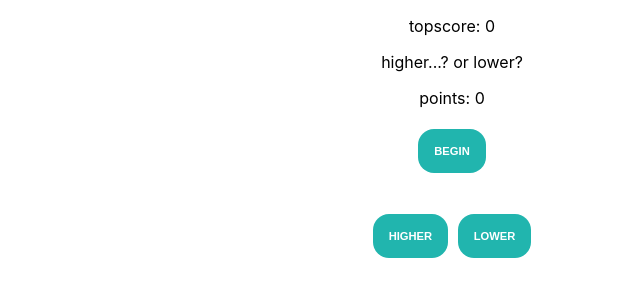
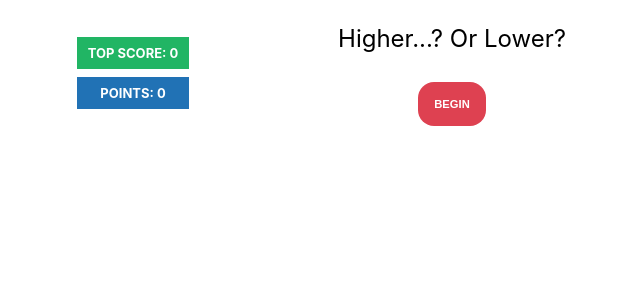
Before and after one commit to bencot234/higher-or-lower, a React (Create React App) app: page / in a window 1280 px wide. Shown: the top 300 px of the page, without its empty margins (188-828 px from the left). Built offline with nearby package versions, Linux system fonts and the light colour scheme; no server answers; the HTML template or start-up script is replaced by a standard one.

Commit message:
styling changes

```diff
--- a/src/App.css
+++ b/src/App.css
@@ -1,4 +1,7 @@
-
+.title {
+  font-size: 1.5rem;
+  text-transform: capitalize;
+}
 
 .btn {
   padding: 1rem;
@@ -32,21 +35,18 @@
   margin: 1rem;
 }
 
-@media (min-width: 600px) {
-  .cards-container {
-    display: flex;
-    justify-content: center;
-  }
-}
+
 
 main {
   text-align: center;
   position: relative;
+  max-width: 750px;
+  margin: 0 auto;
 }
 
 .game-over {
   position: absolute;
-  top: 58%;
+  top: 34%;
   left: 50%;
   transform: translate(-50%, -50%);
   background-color: white;
@@ -56,4 +56,57 @@ main {
   height: 250px;
   border: 1px solid black;
   border-radius: 10px;
+  width: 160px;
 }
+
+.top-score, .points {
+  position: absolute;
+  font-size: small;
+  text-transform: uppercase;
+  background-color: #21b564;
+  width: 6rem;
+  color: white;
+  font-weight: bold;
+  padding: 0.5rem;
+  border-top-right-radius: 5px;
+  border-bottom-right-radius: 5px;
+  top: 25px;
+}
+
+.points {
+  background-color: #2172b5;
+  top: 65px;
+}
+
+.begin-btn {
+  background-color: #de4151;
+  transition: 0.5s;
+}
+
+.begin-btn:hover {
+  background-color: #21b5ae;
+  transition: 0.5s;
+}
+
+
+@media (min-width: 600px) {
+  .cards-container {
+    display: flex;
+    justify-content: center;
+  }
+
+  .game-over {
+    top: 53%;
+  }
+
+  .top-score,
+  .points {
+    border-radius: 0px;
+  }
+  .points {
+    top: 40px;
+  }
+  .top-score {
+    top: 0
+  }
+}
--- a/src/App.js
+++ b/src/App.js
@@ -1,6 +1,5 @@
 import './App.css'
 import axios from 'axios'
-import data from './data'
 import { useState, useEffect } from 'react'
 import ScoreModal from './ScoreModal'
 
@@ -13,13 +12,6 @@ const getLocalStorage = () => {
 }
 
 function App() {
-	// 1. have initial random card
-	// 2. when you click button a new card shows up next the the initial card
-	// 3. compare the value of the new card and the initial card
-	// 4. if the value of the new card is greater than the initial card, set the new card as the new value for the initial card, add 1 to the score
-	// 5. if the cards values are the same, show message 'the cards are the same!'. dont give any points
-	// 6. if the initial card value is greater than the the new card, show score. game over. give option to play again
-
 	const [initialCard, setInitialCard] = useState(null);
 	const [nextCard, setNextCard] = useState({});
 	const [showNextCard, setShowNextCard] = useState(false);
@@ -29,6 +21,7 @@ function App() {
 	const [showModal, setShowModal] = useState(false);
 	const [deckId, setDeckId] = useState('');
 	const [showButton, setShowButton] = useState(true);
+	const [showButtons, setShowButtons] = useState(false);
 	const [anotherGame, setAnotherGame] = useState(false);
 	const [topScore, setTopScore] = useState(getLocalStorage());
 
@@ -72,6 +65,7 @@ function App() {
 		setShowButton(false)
 		setShowModal(false)
 		setShowNextCard(false)
+		setShowButtons(true)
 	}
 
 	useEffect(() => {
@@ -79,10 +73,10 @@ function App() {
 	}, [])
 
 	const rightGuess = () => {
-		console.log('right')
 		setPoints((oldPoints) => {
 			return oldPoints + 1;
 		})
+		setDisabled(true)
 		setTimeout(() => {
 			setInitialCard(nextCard)
 			setShowNextCard(false)
@@ -101,23 +95,27 @@ function App() {
 	}
 
 	const sameGuess = () => {
-		console.log('same')
 		setMessage('The values are the same!')
+		setDisabled(true)
 		setTimeout(() => {
+			setShowNextCard(false)
 			setMessage('')
 			drawNextCard();
+			setDisabled(false)
 		}, 3000)
 	}
 
 	const wrongGuess = () => {
-		console.log('wrong')
+		setDisabled(true)
+		setTimeout(() => {
 			setShowModal(true)
-		setDisabled(true)
 			setShowButton(true)
 			setAnotherGame(true)
 			if (points > topScore) {
+				setTopScore(points)
 				localStorage.setItem('topScore', JSON.stringify(points))
 			}
+		}, 1000)
 	}
 
 	const compareValues = async (guess) => {
@@ -138,13 +136,13 @@ function App() {
 
 	return (
 		<main>
-			<p>topscore: {topScore}</p>
-			{showModal && <ScoreModal points={points}/>}
-			<p>higher...? or lower?</p>
+			<p className='title'>higher...? or lower?</p>
+			{showModal && <ScoreModal points={points} topScore={topScore}/>}
 
 			<p>{message}</p>
-			<p>points: {points}</p>
-			<button className={`${showButton ? 'show' : 'hide'}  btn`} onClick={beginGame}>{anotherGame ? 'play again' : 'begin'}</button>
+			<p className='top-score'>top score: {topScore}</p>
+			<p className='points'>points: {points}</p>
+			<button className={`${showButton ? 'show' : 'hide'}  btn begin-btn`} onClick={beginGame}>{anotherGame ? 'play again' : 'begin'}</button>
 			<div className="cards-container">
 				{initialCard &&
 					<div>
@@ -158,8 +156,11 @@ function App() {
 				}
 
 			</div>
+			<div className={showButtons ? 'show' : 'hide'}>
 				<button className="btn" disabled={disabled} onClick={() => compareValues('higher')}>higher</button>
 				<button className="btn" disabled={disabled} onClick={() => compareValues('lower')}>lower</button>
+
+			</div>
 		</main>
 	);
 }
--- a/src/ScoreModal.js
+++ b/src/ScoreModal.js
@@ -1,9 +1,10 @@
 import React from 'react'
 
-const ScoreModal = ({points}) => {
+const ScoreModal = ({points, topScore}) => {
   return (
     <div className="game-over">
       <p>game over!</p> your score is {points}
+      <p>top score is {topScore}</p>
     </div>
   )
 }
--- a/src/data.js
+++ /dev/null
@@ -1,44 +0,0 @@
-const cards = [
-    {
-        id: 1,
-        value: 1,
-    },
-    {
-        id: 2,
-        value: 2,
-    },
-    {
-        id: 3,
-        value: 3,
-    },
-    // {
-    //     id: 4,
-    //     value: 4,
-    // },
-    // {
-    //     id: 5,
-    //     value: 5,
-    // },
-    // {
-    //     id: 6,
-    //     value: 6,
-    // },
-    // {
-    //     id: 7,
-    //     value: 7,
-    // },
-    // {
-    //     id: 8,
-    //     value: 8,
-    // },
-    // {
-    //     id: 9,
-    //     value: 9,
-    // },
-    // {
-    //     id: 10,
-    //     value: 10,
-    // },
-];
-
-export default cards;
```
Lines whose indentation alone changed are shown as unchanged.
